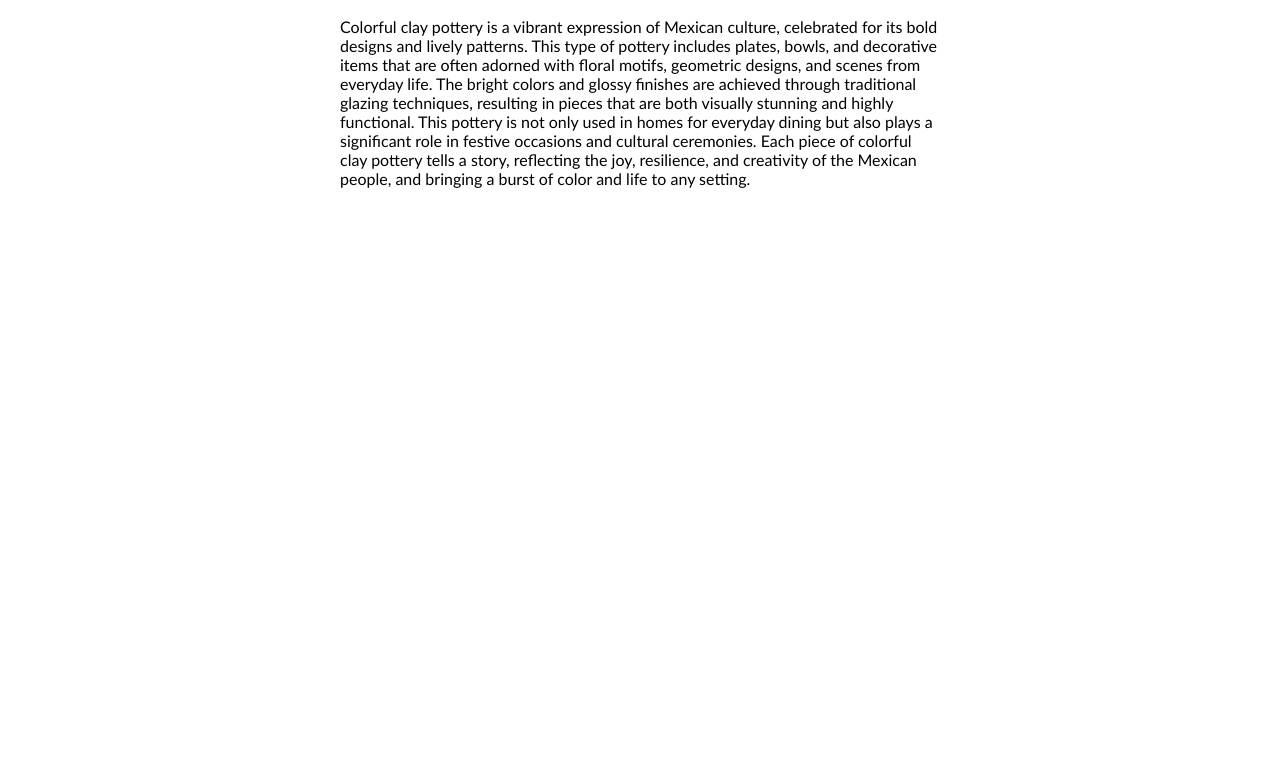
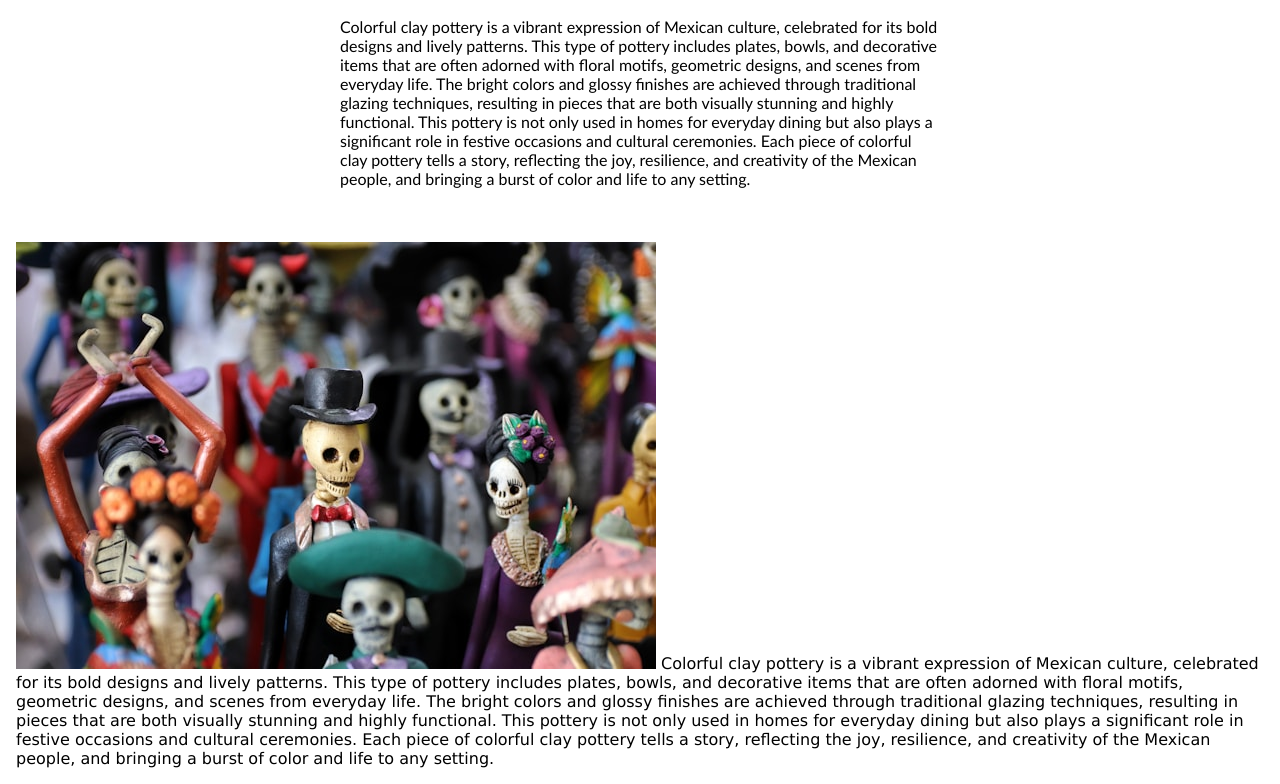
Before and after one commit to antoniav000/span205-project, a website: page pottery-clay-works.html in a window 1280 px wide. Shown: the part 1844-2628 px from the top of the page. Before the commit the page ends 2102 px from the top, so only its background shows below. Drawn offline with Linux system fonts and the light colour scheme.

Commit message:
pottery-clay-works.html

```diff
--- a/pottery-clay-works.html
+++ b/pottery-clay-works.html
@@ -52,6 +52,15 @@
             and cultural ceremonies. Each piece of colorful clay pottery tells a story, reflecting the joy, resilience, and
             creativity of the Mexican people, and bringing a burst of color and life to any setting.</p3>
        </div>
+       <img src="assets/pottery-clay/skeletonfigures.jpg" alt="Colorful Pottery">
+        <p3>Colorful clay pottery is a vibrant expression of Mexican culture, celebrated for its bold designs and lively
+            patterns. This type of pottery includes plates, bowls, and decorative items that are often adorned with floral
+            motifs, geometric designs, and scenes from everyday life. The bright colors and glossy finishes are achieved
+            through traditional glazing techniques, resulting in pieces that are both visually stunning and highly functional.
+            This pottery is not only used in homes for everyday dining but also plays a significant role in festive occasions
+            and cultural ceremonies. Each piece of colorful clay pottery tells a story, reflecting the joy, resilience, and
+            creativity of the Mexican people, and bringing a burst of color and life to any setting.</p3>
+       </div>
        <!-- Add more images and descriptions as needed -->
    </main>
    <script src="dist/index.js"></script>
```
